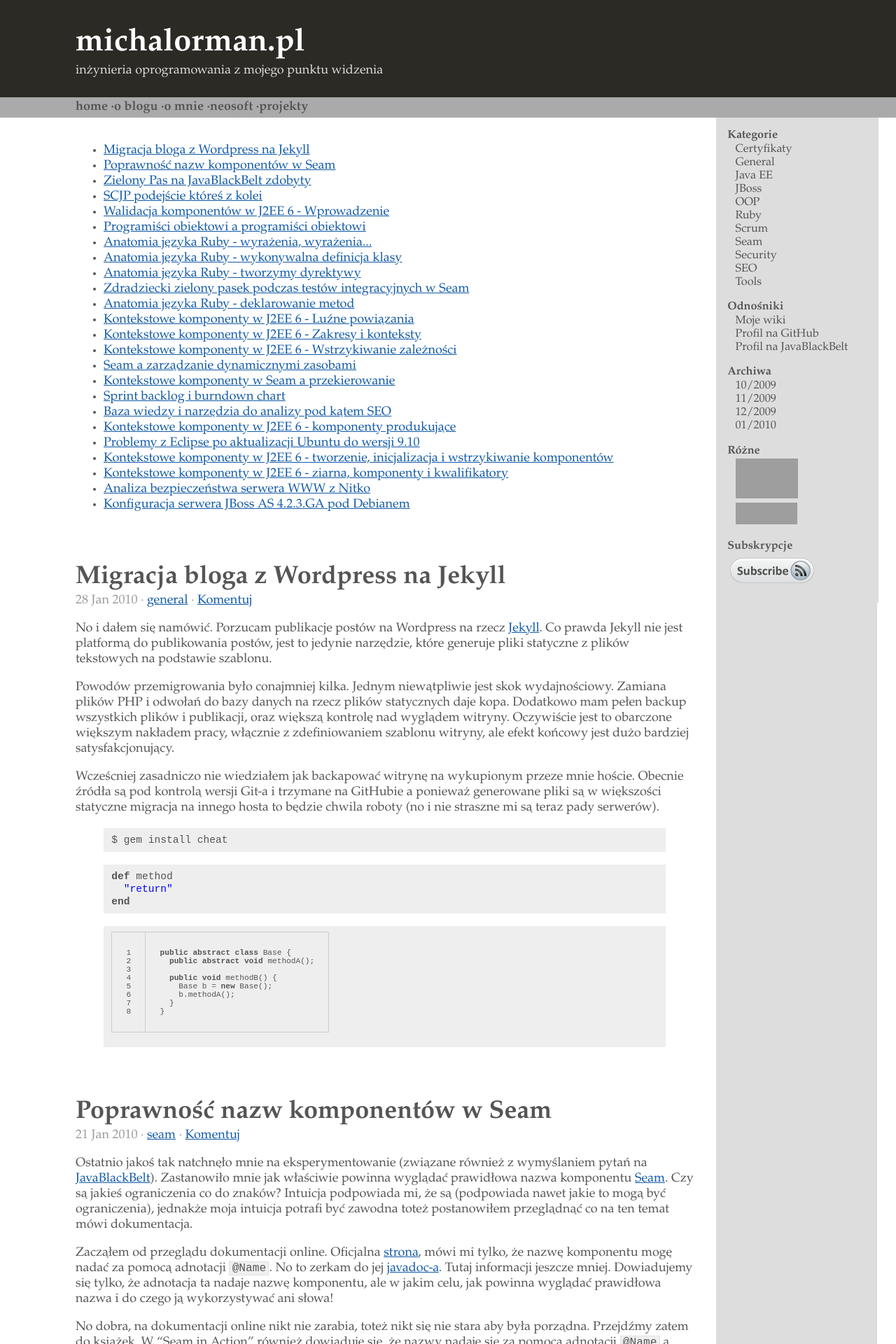
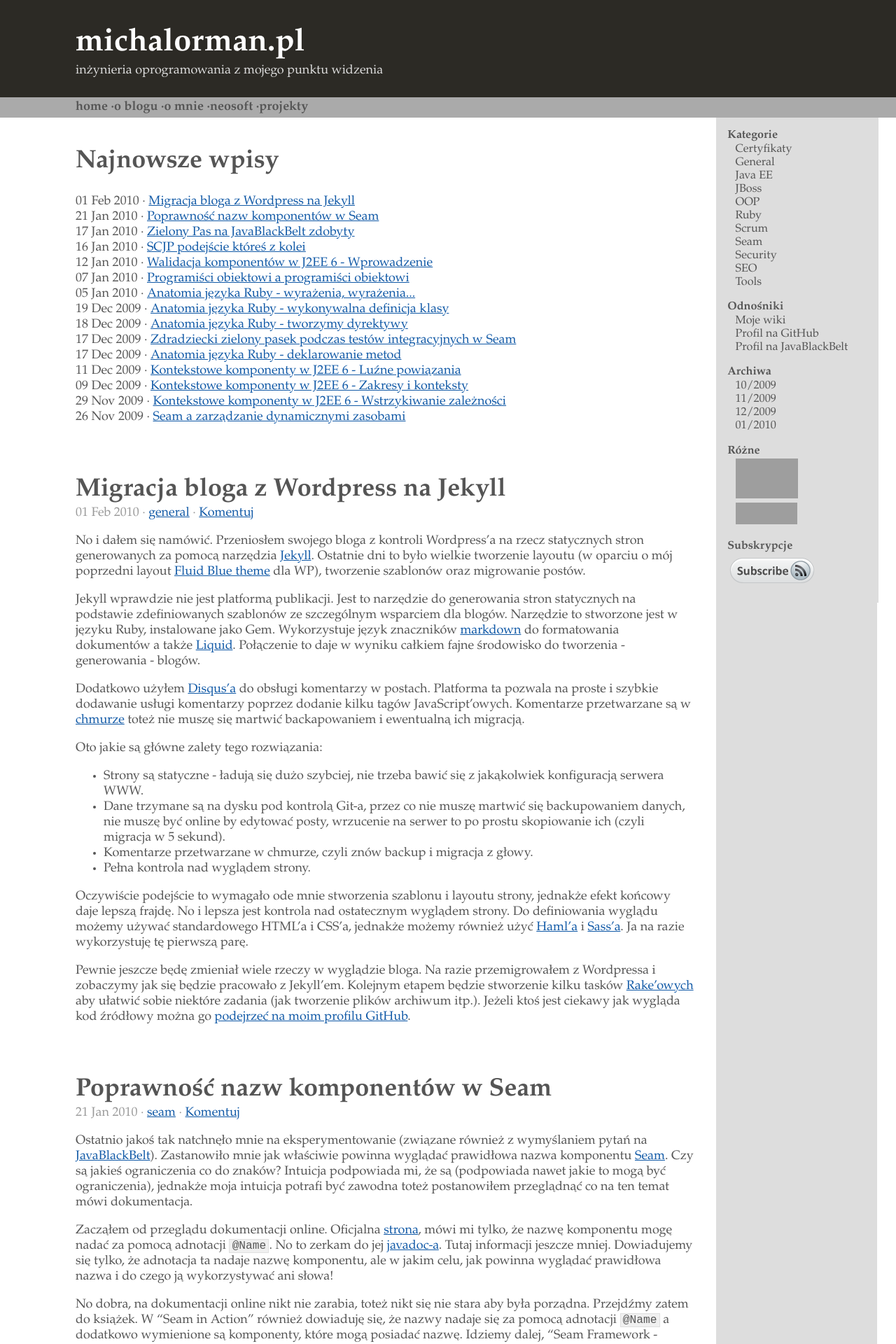
Before and after one commit to michalorman/michalorman-blog-old, a Jekyll site: the page built from blog/index.html, in a window 1280 px wide. Shown: the top 1920 px of the page at 70% size. Built offline with Jekyll 4.4.1, drawn with Linux system fonts in a browser that asks for light colours; Markdown is read by kramdown in place of the engine named in the settings; comment, search, counter and statistics services are not loaded; grey boxes are pictures that could not be loaded.

Commit message:
Added new post. Updated /blog/ view and layout.

```diff
--- /dev/null
+++ b/blog/2010/02/index.markdown
@@ -0,0 +1,6 @@
+---
+layout: default
+title: Michał Orman - Archiwum 02/2010
+description: Posty z miesiąca 02/2010
+---
+{% assign month = '02/2010' %}{% include archive-year-month.html %}
--- a/blog/general/_posts/2010-01-28-migracja-bloga-na-jekyll.markdown
+++ /dev/null
@@ -1,32 +0,0 @@
----
-layout: post
-title: Migracja bloga z Wordpress na Jekyll
-description: Post o migracji bloga z platformy Wordpress na Jekyll
-keywords: wordpress jekyll Michał Orman blog
----
-No i dałem się namówić. Porzucam publikacje postów na Wordpress na rzecz [Jekyll](http://github.com/mojombo/jekyll/). Co prawda Jekyll nie jest platformą do publikowania postów, jest to jedynie narzędzie, które generuje pliki statyczne z plików tekstowych na podstawie szablonu.
-
-Powodów przemigrowania było conajmniej kilka. Jednym niewątpliwie jest skok wydajnościowy. Zamiana plików PHP i odwołań do bazy danych na rzecz plików statycznych daje kopa. Dodatkowo mam pełen backup wszystkich plików i publikacji, oraz większą kontrolę nad wyglądem witryny. Oczywiście jest to obarczone większym nakładem pracy, włącznie z zdefiniowaniem szablonu witryny, ale efekt końcowy jest dużo bardziej satysfakcjonujący.
-
-Wcześcniej zasadniczo nie wiedziałem jak backapować witrynę na wykupionym przeze mnie hoście. Obecnie źródła są pod kontrolą wersji Git-a i trzymane na GitHubie a ponieważ generowane pliki są w większości statyczne migracja na innego hosta to będzie chwila roboty (no i nie straszne mi są teraz pady serwerów).
-
-{% highlight bash %}
-$ gem install cheat
-{% endhighlight %}
-
-{% highlight ruby %}
-def method
-  "return"
-end
-{% endhighlight %}
-
-{% highlight java linenos %}
-public abstract class Base {
-  public abstract void methodA();
-
-  public void methodB() {
-    Base b = new Base();
-    b.methodA();
-  }
-}
-{% endhighlight %}
--- /dev/null
+++ b/blog/general/_posts/2010-02-01-migracja-bloga-na-jekyll.markdown
@@ -0,0 +1,45 @@
+---
+layout: post
+title: Migracja bloga z Wordpress na Jekyll
+description: Post o migracji bloga z platformy Wordpress na Jekyll
+keywords: wordpress jekyll Michał Orman blog
+---
+No i dałem się namówić. Przeniosłem swojego bloga z kontroli Wordpress'a na rzecz
+statycznych stron generowanych za pomocą narzędzia [Jekyll](http://github.com/mojombo/jekyll).
+Ostatnie dni to było wielkie tworzenie layoutu (w oparciu o mój poprzedni layout
+[Fluid Blue theme](http://srinig.com/wordpress/themes/fluid-blue/) dla WP), tworzenie
+szablonów oraz migrowanie postów.
+
+Jekyll wprawdzie nie jest platformą publikacji. Jest to narzędzie do generowania
+stron statycznych na podstawie zdefiniowanych szablonów ze szczególnym wsparciem
+dla blogów. Narzędzie to stworzone jest w języku Ruby, instalowane jako Gem. Wykorzystuje
+język znaczników [markdown](http://pl.wikipedia.org/wiki/Markdown) do formatowania
+dokumentów a także [Liquid](http://www.liquidmarkup.org/). Połączenie to daje w
+wyniku całkiem fajne środowisko do tworzenia - generowania - blogów.
+
+Dodatkowo użyłem [Disqus'a](http://disqus.com/) do obsługi komentarzy w postach.
+Platforma ta pozwala na proste i szybkie dodawanie usługi komentarzy poprzez
+dodanie kilku tagów JavaScript'owych. Komentarze przetwarzane są w [chmurze](http://pl.wikipedia.org/wiki/Cloud_computing)
+toteż nie muszę się martwić backapowaniem i ewentualną ich migracją.
+
+Oto jakie są główne zalety tego rozwiązania:
+
+* Strony są statyczne - ładują się dużo szybciej, nie trzeba bawić się z jakąkolwiek
+konfiguracją serwera WWW.
+* Dane trzymane są na dysku pod kontrolą Git-a, przez co nie muszę martwić się
+backupowaniem danych, nie muszę być online by edytować posty, wrzucenie na serwer
+to po prostu skopiowanie ich (czyli migracja w 5 sekund).
+* Komentarze przetwarzane w chmurze, czyli znów backup i migracja z głowy.
+* Pełna kontrola nad wyglądem strony.
+
+Oczywiście podejście to wymagało ode mnie stworzenia szablonu i layoutu strony,
+jednakże efekt końcowy daje lepszą frajdę. No i lepsza jest kontrola nad ostatecznym
+wyglądem strony. Do definiowania wyglądu możemy używać standardowego HTML'a i
+CSS'a, jednakże możemy również użyć [Haml'a](http://sass-lang.com/) i [Sass'a](http://sass-lang.com/).
+Ja na razie wykorzystuję tę pierwszą parę.
+
+Pewnie jeszcze będę zmieniał wiele rzeczy w wyglądzie bloga. Na razie przemigrowałem
+z Wordpressa i zobaczymy jak się będzie pracowało z Jekyll'em. Kolejnym etapem będzie
+stworzenie kilku tasków [Rake'owych](http://rake.rubyforge.org/) aby ułatwić sobie niektóre
+zadania (jak tworzenie plików archiwum itp.). Jeżeli ktoś jest ciekawy jak wygląda
+kod źródłowy można go [podejrzeć na moim profilu GitHub](http://github.com/michalorman/michalorman.pl).
--- a/blog/index.html
+++ b/blog/index.html
@@ -4,7 +4,8 @@ title: Michał Orman
 description: Michał Orman - Prywatna strona i blog dotyczący technik programowania
 keywords: Michał Michal Orman Blog Java J2EE EE Ruby Rails Inżynieria Oprogramowania Design Patterns Object Oriented Programming Analysis
 ---
-<ul>{% for post in site.posts %}<li><a href="{{ post.url }}">{{ post.title }}</a></li>{% endfor %}</ul>
+<h1>Najnowsze wpisy</h1>
+<ul id="recent-posts-list">{% for post in site.posts limit: 15 %}<li>{{ post.date | date_to_string }} &middot; <a href="{{ post.url }}">{{ post.title }}</a></li>{% endfor %}</ul>
 <div id="recent-posts">
 {% for page in site.posts limit:5 %}{% assign body = page.content %}{% include post.html %}{% endfor %}
 </div>
--- a/stylesheets/default.css
+++ b/stylesheets/default.css
@@ -111,6 +111,14 @@ td {
 	overflow: hidden;
 }
 
+#recent-posts-list {
+	list-style-image: none;
+	list-style-position: outside;
+	list-style-type: none;
+	padding: 0;
+	margin: 0;
+}
+
 #recent-posts h1 {
 	margin-top: 2em;
 }
```
